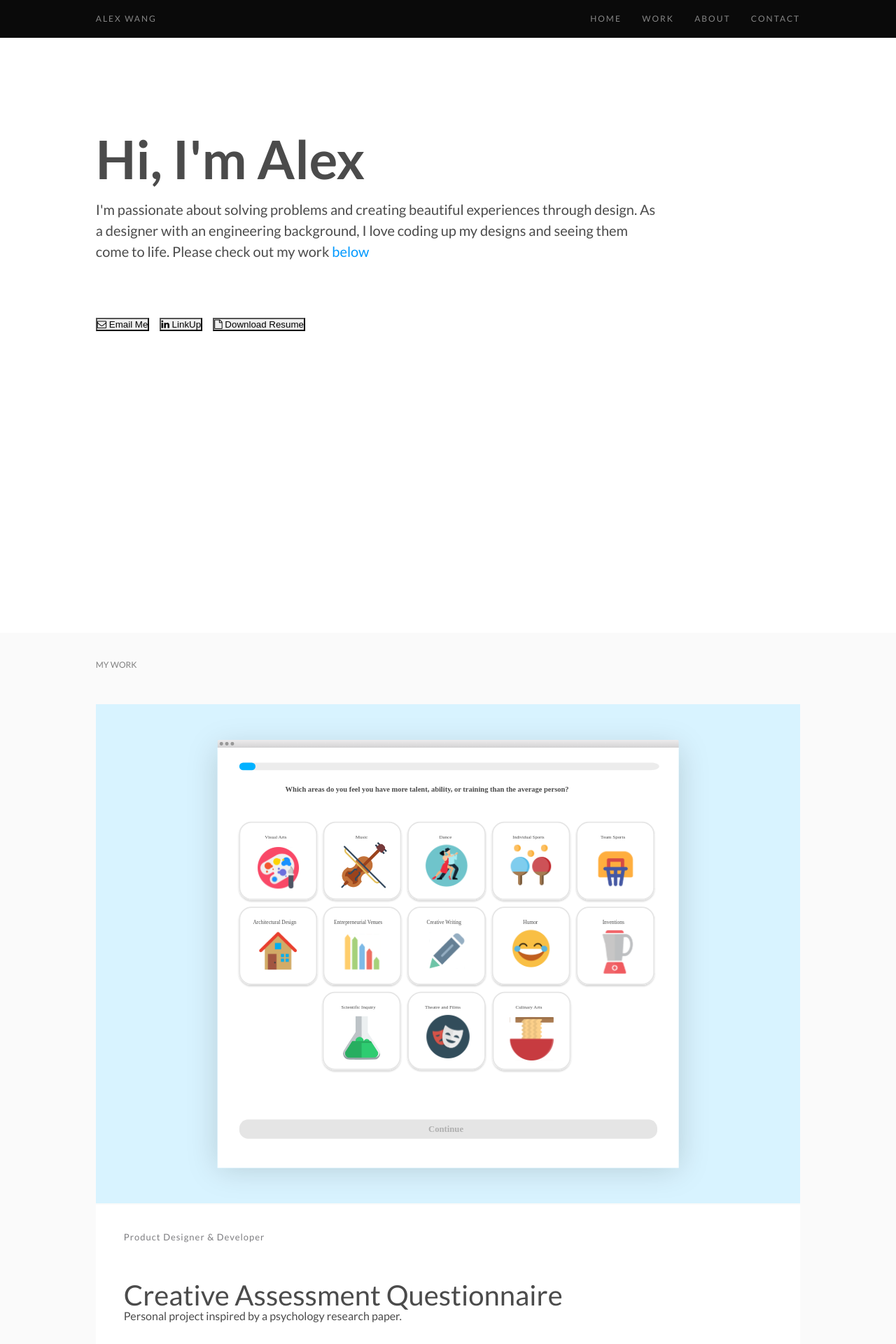
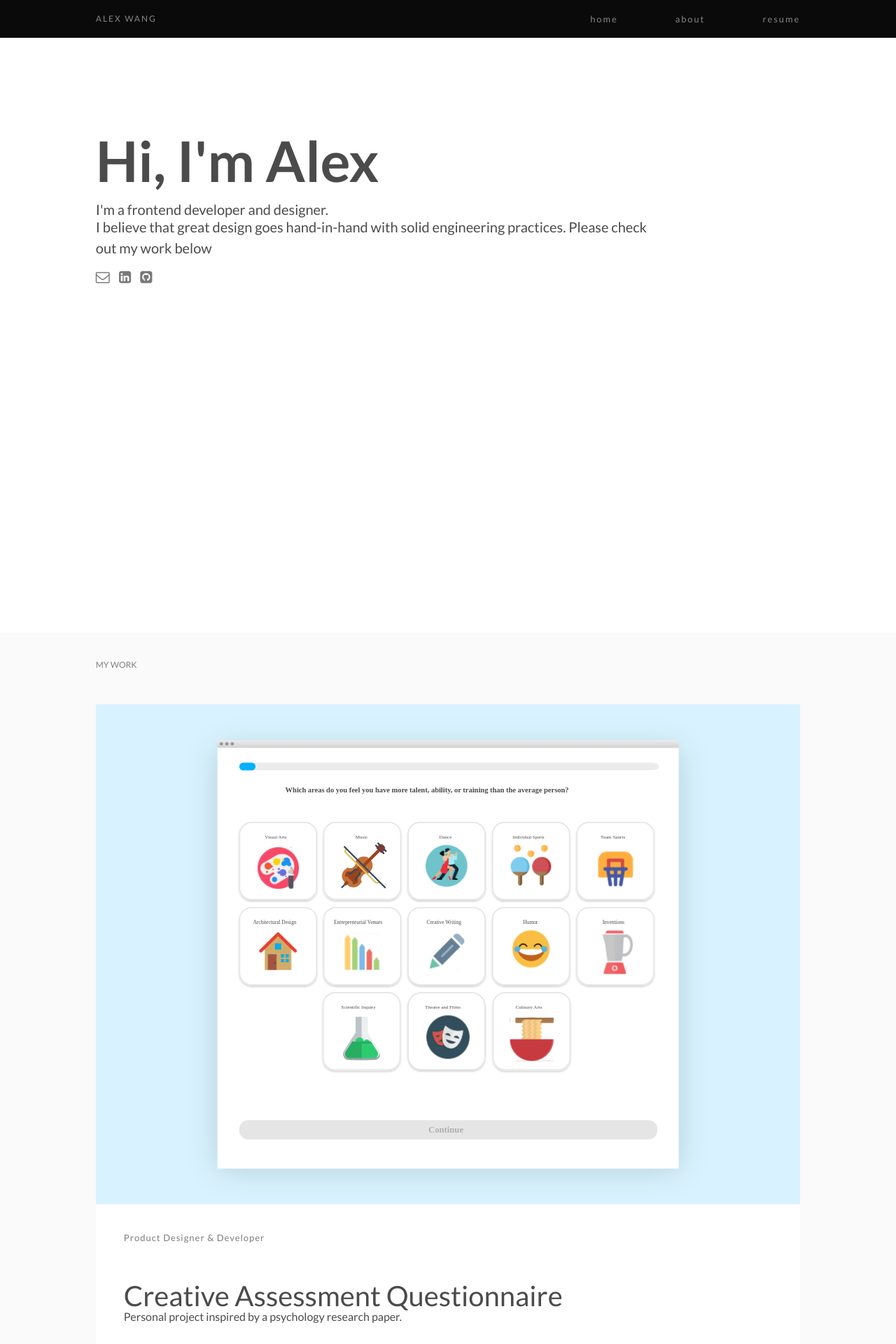
Before and after one commit to awanger/awanger.github.io, a Jekyll site: the page built from index.html, in a window 1280 px wide. Shown: the top 1920 px of the page at 70% size. Built offline with Jekyll 4.4.1, drawn with Linux system fonts in a browser that asks for light colours.

Commit message:
Add contact links

```diff
--- a/_includes/header.html
+++ b/_includes/header.html
@@ -5,10 +5,9 @@
       <label for="toggle" class="hamburger"><i class="fa fa-bars"></i></label>
       <input type="checkbox" id="toggle">
       <ul class="nav-list">
-        <li class="nav-link"><a href={% link index.html %}>Home</a></li>
-        <li class="nav-link"><a href="#portfolio-content">Work</a></li>
-        <li class="nav-link"><a href="#">About</a></li>
-        <li class="nav-link"><a href="#">Contact</a></li>
+        <li class="nav-link"><a href={% link index.html %}>home</a></li>
+        <li class="nav-link"><a href="#">about</a></li>
+        <li class="nav-link"><a href="#">resume</a></li>
       </ul>
     </nav>
   </div>
--- a/assets/css/custom.css
+++ b/assets/css/custom.css
@@ -11,7 +11,7 @@ body {
 }
 
 a {
-    color: #09f;
+    color: inherit;
     text-decoration: none;
 }
 
@@ -45,8 +45,8 @@ header {
 }
 
 .nav-link {
-    text-transform: uppercase;
-    font-size: 0.75rem;
+    text-transform: lowercase;
+    font-size: 0.8rem;
     margin-bottom: 10px;
 }
 
@@ -129,11 +129,11 @@ header {
 
 .title1 {
     font-weight: 550;
-    font-size: 76px;
+    font-size: 80px;
     margin-bottom: 0.25em;
 }   @media screen and (max-width: 575px) {
         .title1 {
-            font-size: 40px;
+            font-size: 42px;
             /* margin-top: 30px; */
         }
     }
@@ -146,8 +146,21 @@ header {
 
 
 #contact-links {
-    margin-top: 80px;
+    /* margin-top: 80px; */
+    margin-top: 1em;
 }
+
+#contact-links > a {
+    font-size: 1.25em;
+    margin-right: 0.5em;
+    /* transition: opacity 0.5s ease; */
+    opacity: 0.75;
+}
+
+#contact-links > a:hover {
+    opacity: 1;
+}
+
 
 .blurb {
     font-weight: 500;
--- a/index.html
+++ b/index.html
@@ -6,18 +6,25 @@ permalink: /
   <div class="container">
     <h1 class="title1">Hi, I'm Alex</h1>
     <div class="title2">
+      <h2>
+        I'm a frontend developer and designer.
+      </h2>
       <p class="blurb">
-        I'm passionate about solving problems and creating beautiful experiences through design. As a designer with an
-        engineering background, I love coding up my designs and seeing them come to life.
+        I believe that great design goes hand-in-hand with solid engineering practices.
         Please check out my work <a href="#portfolio-content">below</a>
       </p>
     </div>
     <div id="contact-links">
-      <a href="mailto:alexwangnj@gmail.com"><button type="button" class="btn btn-outline-dark"><i
+      <a href="mailto:alexwangnj@gmail.com" target="_blank"><i class="fa fa-envelope-o"></i></a>
+      <a href="https://www.linkedin.com/in/alexwangnj/" target="_blank"><i class="fa fa-linkedin-square"></i></a>
+      <a href="https://github.com/awanger/" target="_blank"><i class="fa fa-github-square"></i></a>
+
+
+      <!-- <a href="mailto:alexwangnj@gmail.com"><button type="button" class="btn btn-outline-dark"><i
             class="fa fa-envelope-o"></i> Email Me</button></a>
       <a href="https://www.linkedin.com/in/alexwangnj/" target="_blank"><button type="button"
           class="btn btn-outline-dark"><i class="fa fa-linkedin"></i> LinkUp</button></a>
-      <button type="button" class="btn btn-outline-dark"><i class="fa fa-file-o"></i> Download Resume</button>
+      <button type="button" class="btn btn-outline-dark"><i class="fa fa-file-o"></i> Download Resume</button> -->
     </div>
   </div>
 </div>
```
